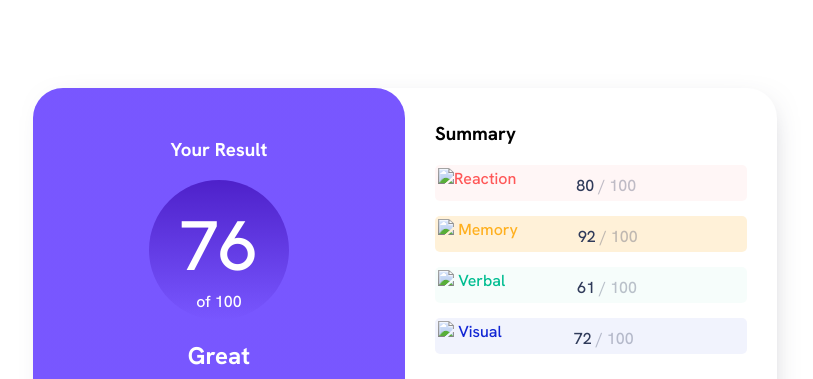
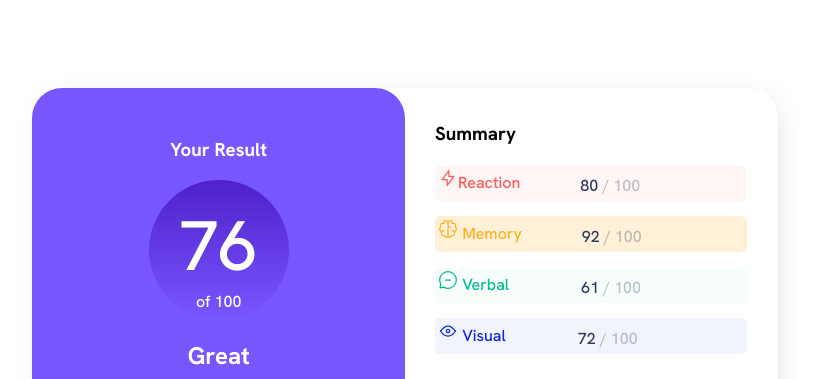
Before and after one commit to Iammicheal/Report-Summary, a plain HTML site: page index.html in a window 1280 px wide. Shown: the top 379 px of the page, without its empty margins (235-1048 px from the left). Drawn offline with Linux system fonts and the light colour scheme; the site is published under a folder, as on GitHub Pages, so addresses that start at the root find nothing.

Commit message:
Update index.html

```diff
--- a/index.html
+++ b/index.html
@@ -27,22 +27,22 @@
 
   <div class="rmvv">
       <div class="reaction">
-        <div><img src="/assets/images/icon-reaction.svg">Reaction</div>
+        <div><img src="./assets/images/icon-reaction.svg">Reaction</div>
          <div class="mark"><span>80 </span>/ 100</div>
     </div>
 
 <div class="memory">
-<div><img src="/assets/images/icon-memory.svg"> Memory</div>
+<div><img src="./assets/images/icon-memory.svg"> Memory</div>
 <div class="mark"><span>92 </span>/ 100</div>
 </div>
 
 <div class="verbal">
-<div><img src="/assets/images/icon-verbal.svg"> Verbal</div>
+<div><img src="./assets/images/icon-verbal.svg"> Verbal</div>
 <div class="markp"><span>61 </span>/ 100</div>
 </div>
 
 <div class="visual">
-  <div> <img src="/assets/images/icon-visual.svg"> Visual</div>
+  <div> <img src="./assets/images/icon-visual.svg"> Visual</div>
 <div class="markp"><span>72 </span>/ 100</div></div>
 </tr>
 </div>
```
